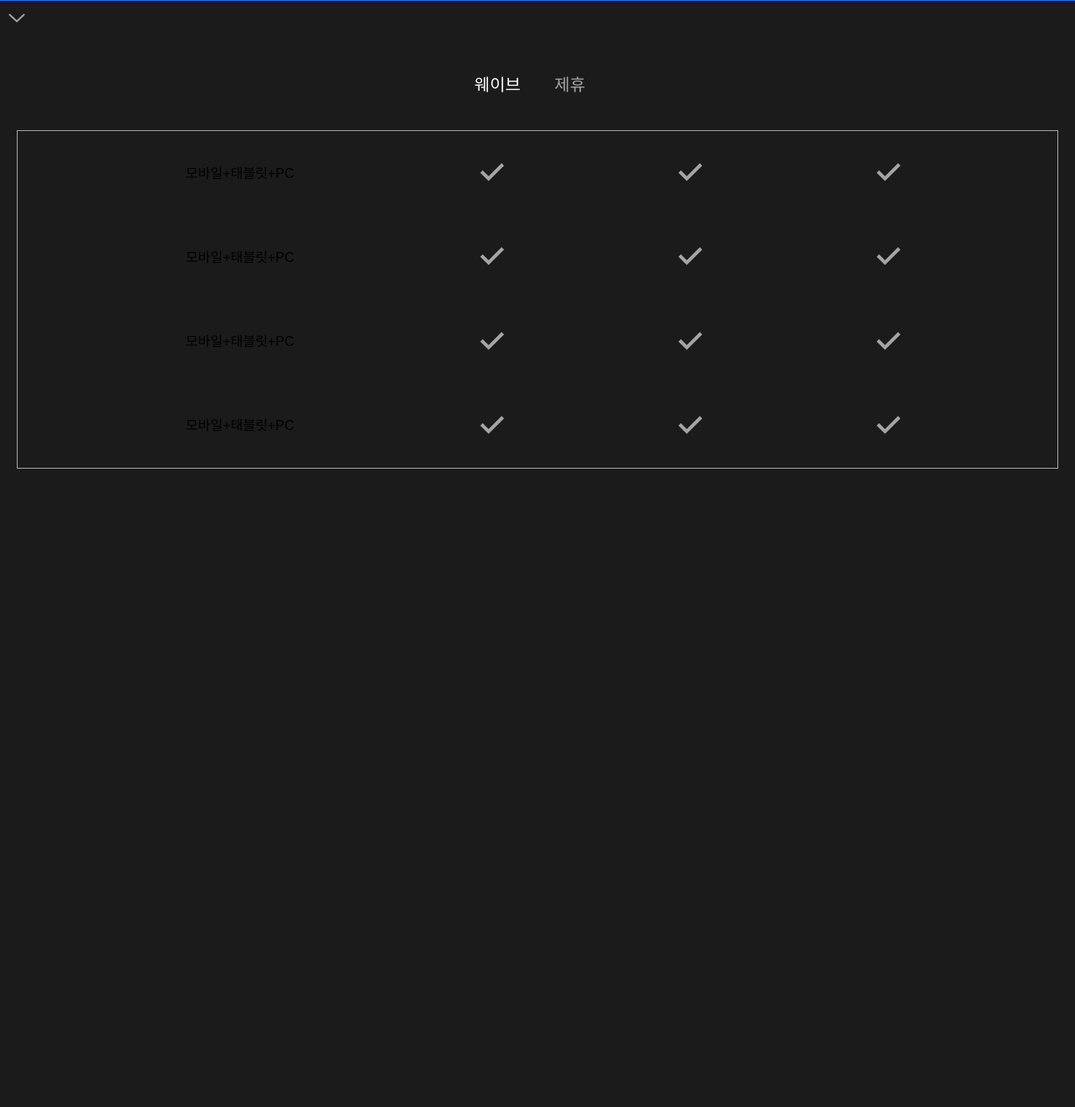
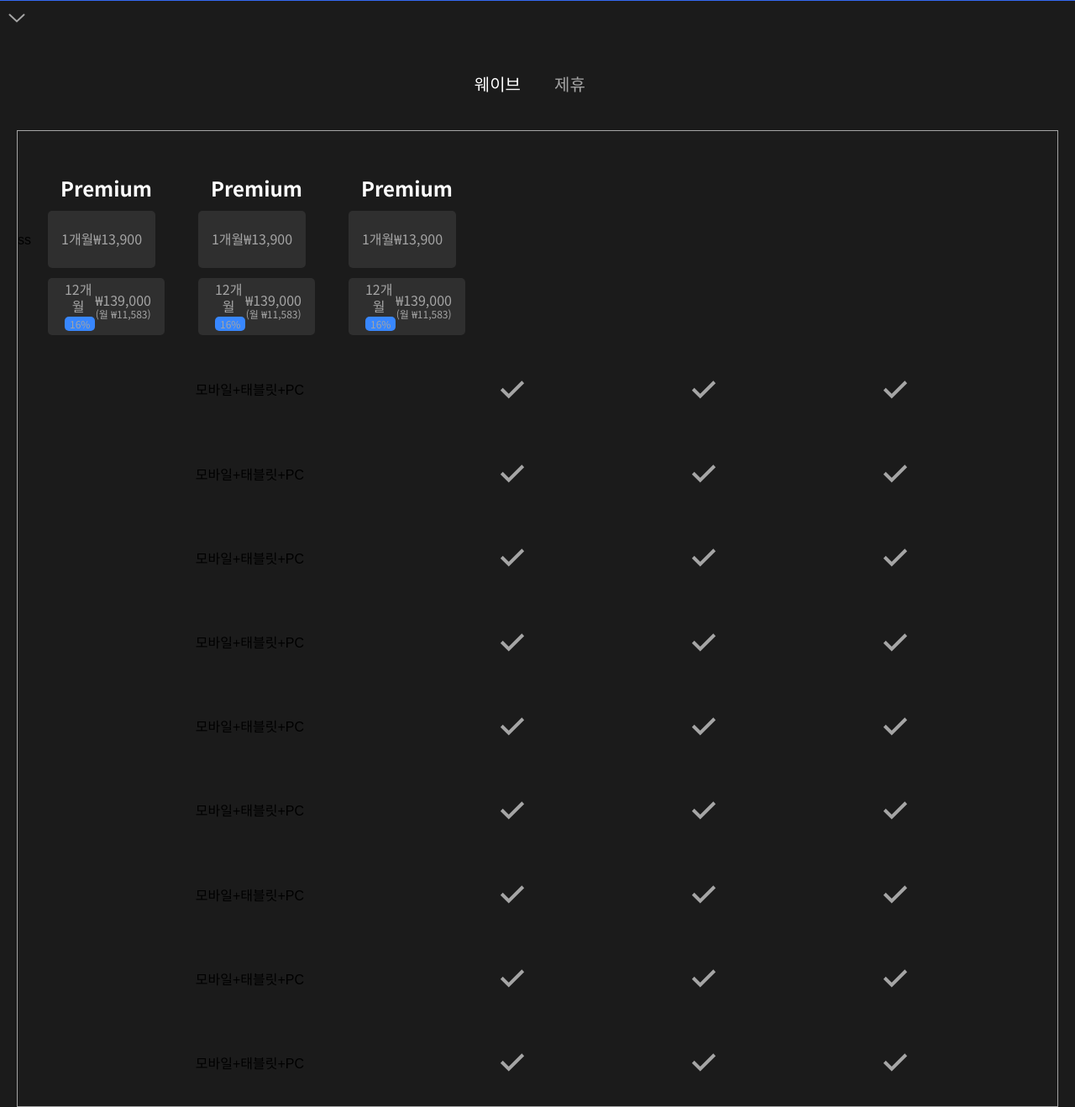
Before and after one commit to EunsungGIT/TeamProjectWavve, a PHP site: page /membership.html in a window 1280 px wide. Shown: the part 632-1950 px from the top of the page at 84% size. Before the commit the page ends 1190 px from the top, so only its background shows below. Run offline with PHP 8.4, Linux system fonts and the light colour scheme.

Commit message:
membership 표 구조 작성

```diff
--- a/membership.html
+++ b/membership.html
@@ -27,13 +27,91 @@
             <table>
                 <thead>
                     <tr>
-                        <th></th>
-                        <th></th>
-                        <th></th>
-                        <th></th>
+                        <th>ss</th>
+                        <th>
+                            <h2>Premium</h2>
+                            <button type="button">
+                                <span>1개월</span>
+                                <span>₩13,900</span>
+                            </button>
+                            <button type="button">
+                                <div class="left">
+                                    <span>12개월</span>
+                                    <span class="discount">16%</span>
+                                </div>
+                                <div class="right">
+                                    <span>₩139,000</span>
+                                    <span class="division">(월 ₩11,583)</span>
+                                </div>
+                            </button>
+                        </th>
+                        <th>
+                            <h2>Premium</h2>
+                            <button type="button">
+                                <span>1개월</span>
+                                <span>₩13,900</span>
+                            </button>
+                            <button type="button">
+                                <div class="left">
+                                    <span>12개월</span>
+                                    <span class="discount">16%</span>
+                                </div>
+                                <div class="right">
+                                    <span>₩139,000</span>
+                                    <span class="division">(월 ₩11,583)</span>
+                                </div>
+                            </button>
+                        </th>
+                        <th>
+                            <h2>Premium</h2>
+                            <button type="button">
+                                <span>1개월</span>
+                                <span>₩13,900</span>
+                            </button>
+                            <button type="button">
+                                <div class="left">
+                                    <span>12개월</span>
+                                    <span class="discount">16%</span>
+                                </div>
+                                <div class="right">
+                                    <span>₩139,000</span>
+                                    <span class="division">(월 ₩11,583)</span>
+                                </div>
+                            </button>
+                        </th>
                     </tr>
                 </thead>
                 <tbody>
+                    <tr>
+                        <th>모바일+태블릿+PC</th>
+                        <td><img src="./images/check.svg" alt="확인"></td>
+                        <td><img src="./images/check.svg" alt="확인"></td>
+                        <td><img src="./images/check.svg" alt="확인"></td>
+                    </tr>
+                    <tr>
+                        <th>모바일+태블릿+PC</th>
+                        <td><img src="./images/check.svg" alt="확인"></td>
+                        <td><img src="./images/check.svg" alt="확인"></td>
+                        <td><img src="./images/check.svg" alt="확인"></td>
+                    </tr>
+                    <tr>
+                        <th>모바일+태블릿+PC</th>
+                        <td><img src="./images/check.svg" alt="확인"></td>
+                        <td><img src="./images/check.svg" alt="확인"></td>
+                        <td><img src="./images/check.svg" alt="확인"></td>
+                    </tr>
+                    <tr>
+                        <th>모바일+태블릿+PC</th>
+                        <td><img src="./images/check.svg" alt="확인"></td>
+                        <td><img src="./images/check.svg" alt="확인"></td>
+                        <td><img src="./images/check.svg" alt="확인"></td>
+                    </tr>
+                    <tr>
+                        <th>모바일+태블릿+PC</th>
+                        <td><img src="./images/check.svg" alt="확인"></td>
+                        <td><img src="./images/check.svg" alt="확인"></td>
+                        <td><img src="./images/check.svg" alt="확인"></td>
+                    </tr>
                     <tr>
                         <th>모바일+태블릿+PC</th>
                         <td><img src="./images/check.svg" alt="확인"></td>
--- a/styles/membership.css
+++ b/styles/membership.css
@@ -36,13 +36,40 @@ main .membership table {
     width: 100%;
     border: 1px solid #a5a5a5;
 }
-main .membership table thead {}
+main .membership table thead {display: flex;}
 main .membership table thead tr {}
-main .membership table thead tr th {}
+main .membership table thead tr th {padding: 54px 20px 16px;}
+main .membership table thead tr th:first-child {
+    padding: 0; width: 230px;
+}
+main .membership table thead tr th h2 {
+    color: #fff; font-size: 1.5rem;
+    font-family: 'Noto Sans KR', sans-serif;
+    font-weight: 700;
+}
+main .membership table thead tr th button {
+    margin-top: 12px; padding: 0 16px;
+    height: 68px; background: #2f2f2f;
+    align-items: center; border-radius: 5px;
+    display: flex; justify-content: space-between;
+}
+main .membership table thead tr th button span {
+    color: #a5a5a5;
+    font-family: 'Noto Sans KR', sans-serif;
+}
+main .membership table thead tr th button .left {}
+main .membership table thead tr th button .left .discount {
+    font-size: 0.75rem; margin-left: 4px; padding: 0 6px;
+    background: #3887ff; border-radius: 5px; height: 24px;
+}
+main .membership table thead tr th button .right {
+    display: flex; flex-flow: column nowrap;
+}
+main .membership table thead tr th button .right .division {font-size: 0.75rem;}
 main .membership table tbody {}
 main .membership table tbody tr {}
 main .membership table tbody tr th {
-    padding: 28px 16px;
+    padding: 28px 16px; width: 230px;
 }
 main .membership table tbody tr td {
     padding: 28px 16px;
```
Also changed, not shown: README.md.
